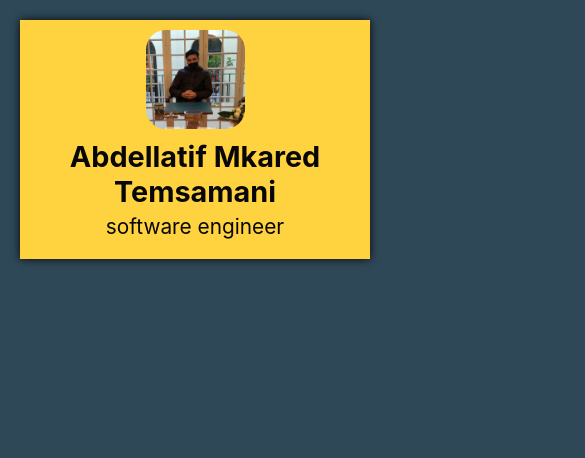
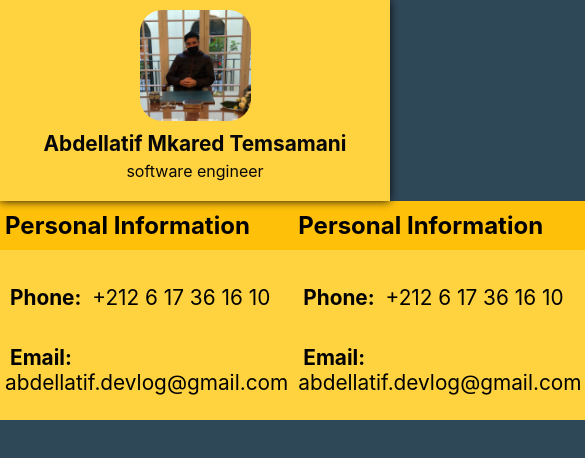
Before and after one commit to abdellatif-temsamani/abdellatif-temsamani, a React (Vite) app: page / in a window 390 px wide. Shown: the top 458 px of the page, 585 px wide, since content can reach past the window. Built offline with nearby package versions, Linux system fonts and the light colour scheme.

Commit message:
feat: side pannel

```diff
--- a/src/App.tsx
+++ b/src/App.tsx
@@ -1,11 +1,16 @@
 import { Component } from 'react';
-import { Header } from './Components';
+import { Header, SidePannel } from './Components';
 
 class App extends Component {
     render() {
         return (
             <div className="App" >
                 <Header />
+                <div className="flex">
+                    <SidePannel />
+                    <SidePannel />
+
+                </div>
             </div>
         )
     }
--- a/src/Components/Header/Header.css
+++ b/src/Components/Header/Header.css
@@ -1,7 +1,6 @@
 .Header {
   background-color: var(--gold);
   padding: 10px;
-  position: relative;
   margin: 20px;
 
   display: flex;
@@ -42,6 +41,15 @@
     flex-direction: column;
     align-items: center;
     text-align: center;
+    margin: 0;
+  }
+
+  .Header h3 {
+    font-size: 1.3em;
+  }
+
+  .Header p {
+    font-size: 1em;
   }
 
   .Header img {
--- a/src/Components/Header/index.tsx
+++ b/src/Components/Header/index.tsx
@@ -6,7 +6,7 @@ class Header extends Component {
         return (
             <header className="Header" >
                 <img src="/profile.jpeg" alt="profile" />
-                <div className="notflex">
+                <div>
                     <h3>Abdellatif Mkared Temsamani</h3>
                     <p>software engineer</p>
                 </div>
--- /dev/null
+++ b/src/Components/SidePannel/SidePannel.css
@@ -0,0 +1,41 @@
+.SidePannel {
+  width: 30%;
+  height: 100%;
+  background-color: var(--gold);
+  margin: 20px;
+  filter: drop-shadow(0px 0px 5px var(--black));
+}
+
+.SidePannel * {
+  padding: 10px 5px;
+}
+
+.SidePannel h1 {
+  font-size: 2.3em;
+  margin-bottom: 25px;
+  width: 100%;
+  background-color: var(--dark-gold);
+}
+
+.SidePannel h3 {
+  font-size: 1.8em;
+  font-weight: normal;
+  margin-bottom: 10px;
+}
+
+@media (max-width: 768px) {
+  .SidePannel {
+    margin: 0;
+    width: 100%;
+    filter: none;
+  }
+
+  .SidePannel h1 {
+    font-size: 1.5em;
+  }
+
+  .SidePannel h3 {
+    font-size: 1.3em;
+    margin-bottom: 15px;
+  }
+}
--- /dev/null
+++ b/src/Components/SidePannel/index.tsx
@@ -0,0 +1,17 @@
+import { Component } from 'react';
+import './SidePannel.css';
+
+class SidePannel extends Component {
+    render() {
+        return (
+            <div className="SidePannel" >
+                <h1>Personal Information</h1>
+
+                <h3><b>Phone:</b> +212 6 17 36 16 10</h3>
+                <h3><b>Email:</b> abdellatif.devlog@gmail.com</h3>
+            </div>
+        )
+    }
+}
+
+export default SidePannel;
--- a/src/Components/index.ts
+++ b/src/Components/index.ts
@@ -1,5 +1,7 @@
 import Header from './Header';
+import SidePannel from './SidePannel';
 
 export {
-    Header
+    Header,
+    SidePannel
 };
--- a/src/index.css
+++ b/src/index.css
@@ -3,6 +3,7 @@
   --blue: #2f4858;
   --red: #fd8b7b;
   --gold: #ffd23f;
+  --dark-gold: #ffc00a;
   --white: #dfe0df;
   --black: #080708;
 }
@@ -32,3 +33,19 @@ code {
   font-family: source-code-pro, Menlo, Monaco, Consolas, "Courier New",
     monospace;
 }
+
+.flex {
+  display: flex;
+}
+
+a {
+  text-decoration: none;
+  color: var(--blue);
+  font-weight: bold;
+  transition: color 0.2s ease-in-out;
+}
+
+a:hover {
+  color: var(--black);
+  filter: brightness(0.8);
+}
```
